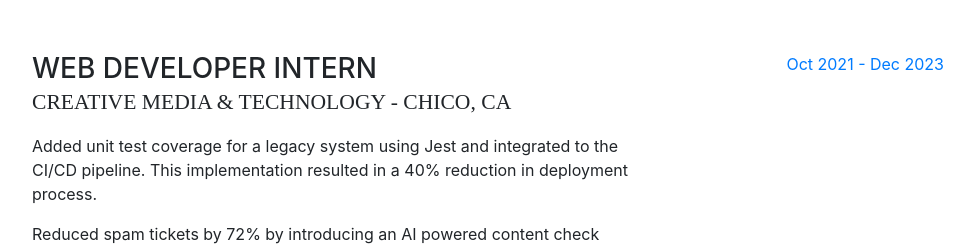
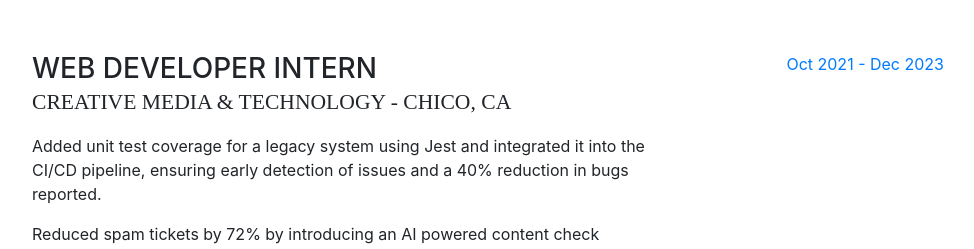
Before and after one commit to abhilashSreenivasa/portfolio-Abhilash, a website with bundled scripts: page index.html in a window 1280 px wide. Shown: the part 1140-1389 px from the top of the page, without its empty margins (288-1262 px from the left). Built offline with nearby package versions, Linux system fonts and the light colour scheme; a web font is replaced by a local one.

Commit message:
Update index.html

```diff
--- a/index.html
+++ b/index.html
@@ -127,7 +127,7 @@
             <div class="resume-content mr-auto">
               <h3 class="mb-0">Web Developer Intern</h3>
               <div class="subheading mb-3">Creative Media & Technology - Chico, CA</div>
-              <p>Added unit test coverage for a legacy system using Jest and integrated to the CI/CD pipeline. This implementation resulted in a 40% reduction in deployment process.</p>
+              <p>Added unit test coverage for a legacy system using Jest and integrated it into the CI/CD pipeline, ensuring early detection of issues and a 40% reduction in bugs reported.</p>
               <p>Reduced spam tickets by 72% by introducing an AI powered content check system to university’s ticketing system.</p>
               <p>Spearheaded the development of a full-stack web application extracting data from CSU Chico's website, streamlining report generation. Enabled users to export reports to Excel, enhancing data accessibility.</p>
               <p>Created a task tracker component in React, offering a user-friendly interface for scheduling and tracking events, contributing to improved organization and time management within the application.</p>
```
